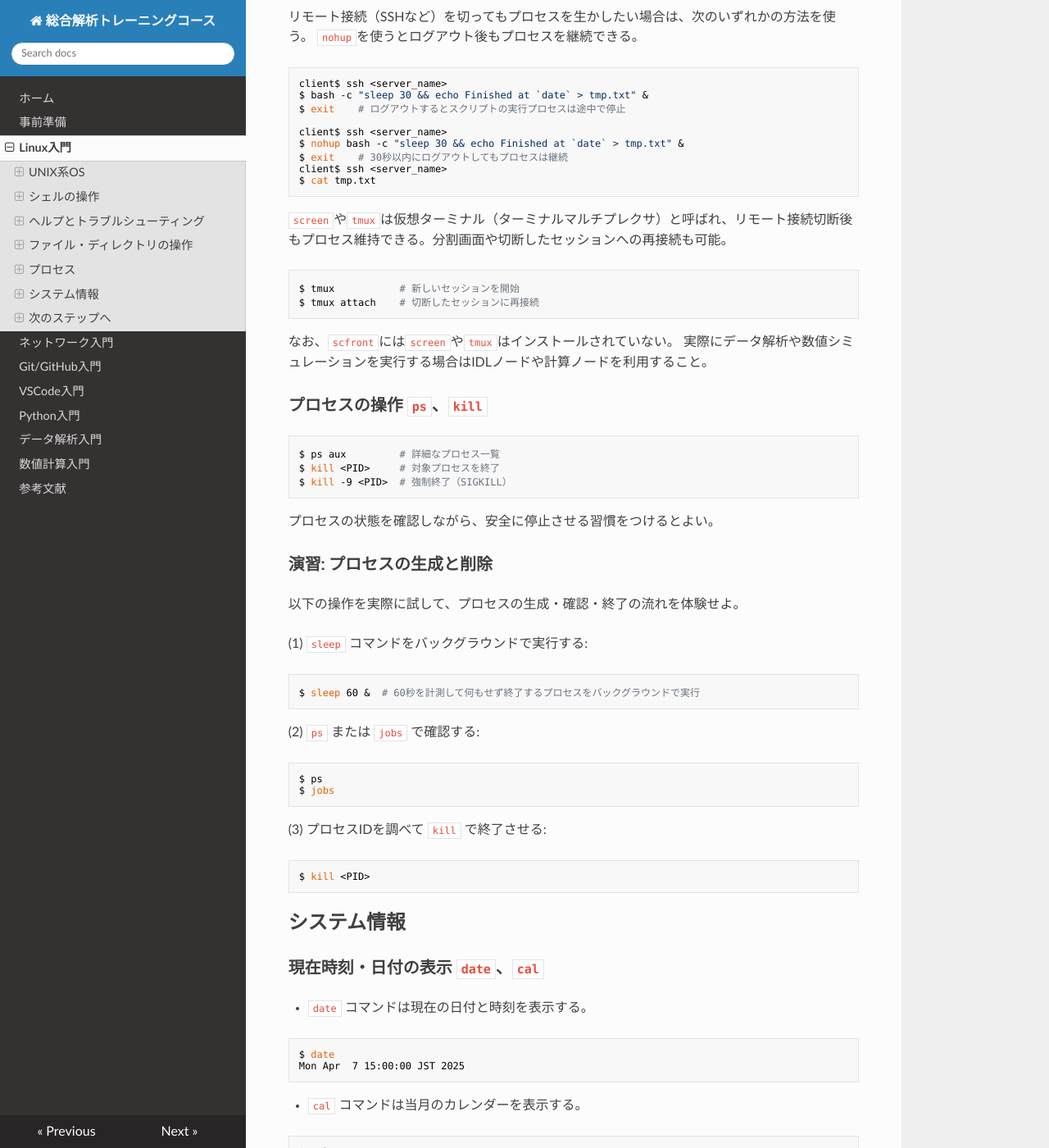
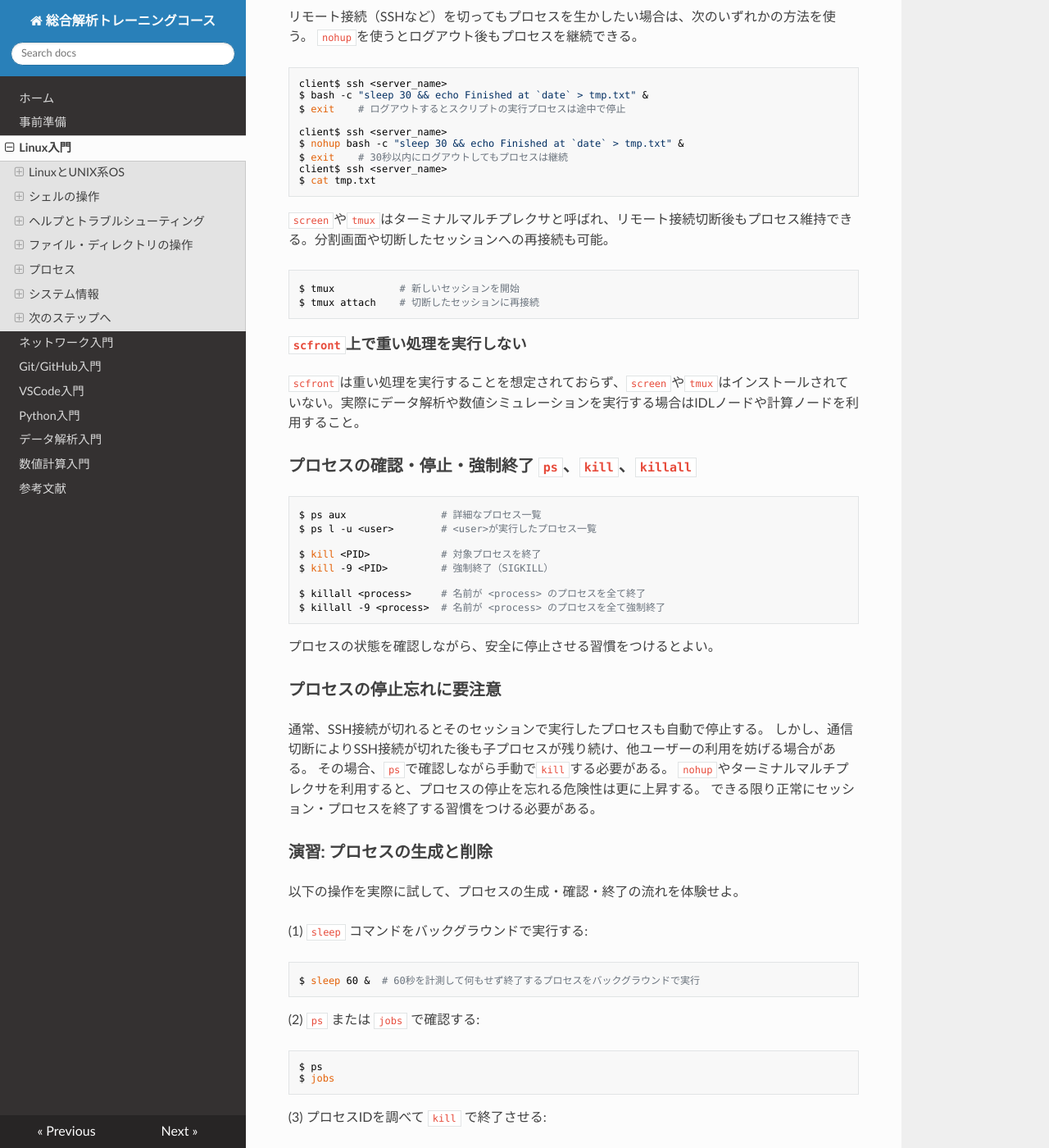
Before and after one commit to is-isee/training_course, an MkDocs documentation site: the page built from docs/linux_usage.md, in a window 1280 px wide and 1400 px high, scrolled down 13694 px. Shown: the whole window at 82% size. Built offline with MkDocs 1.6.1, drawn with Linux system fonts in a browser that asks for light colours; nearby versions of some CDN libraries.

Commit message:
minor fix

````diff
--- a/docs/linux_usage.md
+++ b/docs/linux_usage.md
@@ -1,6 +1,6 @@
 # Linuxの基礎知識
 
-## UNIX系OS
+## LinuxとUNIX系OS
 
 ### UNIXとは
 
@@ -626,25 +626,39 @@ client$ ssh <server_name>
 $ cat tmp.txt
 ```
 
-`screen`や`tmux`は仮想ターミナル（ターミナルマルチプレクサ）と呼ばれ、リモート接続切断後もプロセス維持できる。分割画面や切断したセッションへの再接続も可能。
+`screen`や`tmux`はターミナルマルチプレクサと呼ばれ、リモート接続切断後もプロセス維持できる。分割画面や切断したセッションへの再接続も可能。
 
 ```bash
 $ tmux           # 新しいセッションを開始
 $ tmux attach    # 切断したセッションに再接続
 ```
 
-なお、`scfront`には`screen`や`tmux`はインストールされていない。
-実際にデータ解析や数値シミュレーションを実行する場合はIDLノードや計算ノードを利用すること。
+#### `scfront`上で重い処理を実行しない
 
-### プロセスの操作 `ps`、`kill`
+`scfront`は重い処理を実行することを想定されておらず、`screen`や`tmux`はインストールされていない。実際にデータ解析や数値シミュレーションを実行する場合はIDLノードや計算ノードを利用すること。
+
+### プロセスの確認・停止・強制終了 `ps`、`kill`、`killall`
 
 ```bash
-$ ps aux         # 詳細なプロセス一覧
-$ kill <PID>     # 対象プロセスを終了
-$ kill -9 <PID>  # 強制終了（SIGKILL）
+$ ps aux                # 詳細なプロセス一覧
+$ ps l -u <user>        # <user>が実行したプロセス一覧
+
+$ kill <PID>            # 対象プロセスを終了
+$ kill -9 <PID>         # 強制終了（SIGKILL）
+
+$ killall <process>     # 名前が <process> のプロセスを全て終了
+$ killall -9 <process>  # 名前が <process> のプロセスを全て強制終了
 ```
 
 プロセスの状態を確認しながら、安全に停止させる習慣をつけるとよい。
+
+### プロセスの停止忘れに要注意
+
+通常、SSH接続が切れるとそのセッションで実行したプロセスも自動で停止する。
+しかし、通信切断によりSSH接続が切れた後も子プロセスが残り続け、他ユーザーの利用を妨げる場合がある。
+その場合、`ps`で確認しながら手動で`kill`する必要がある。
+`nohup`やターミナルマルチプレクサを利用すると、プロセスの停止を忘れる危険性は更に上昇する。
+できる限り正常にセッション・プロセスを終了する習慣をつける必要がある。
 
 ### **演習**: プロセスの生成と削除
 
````
